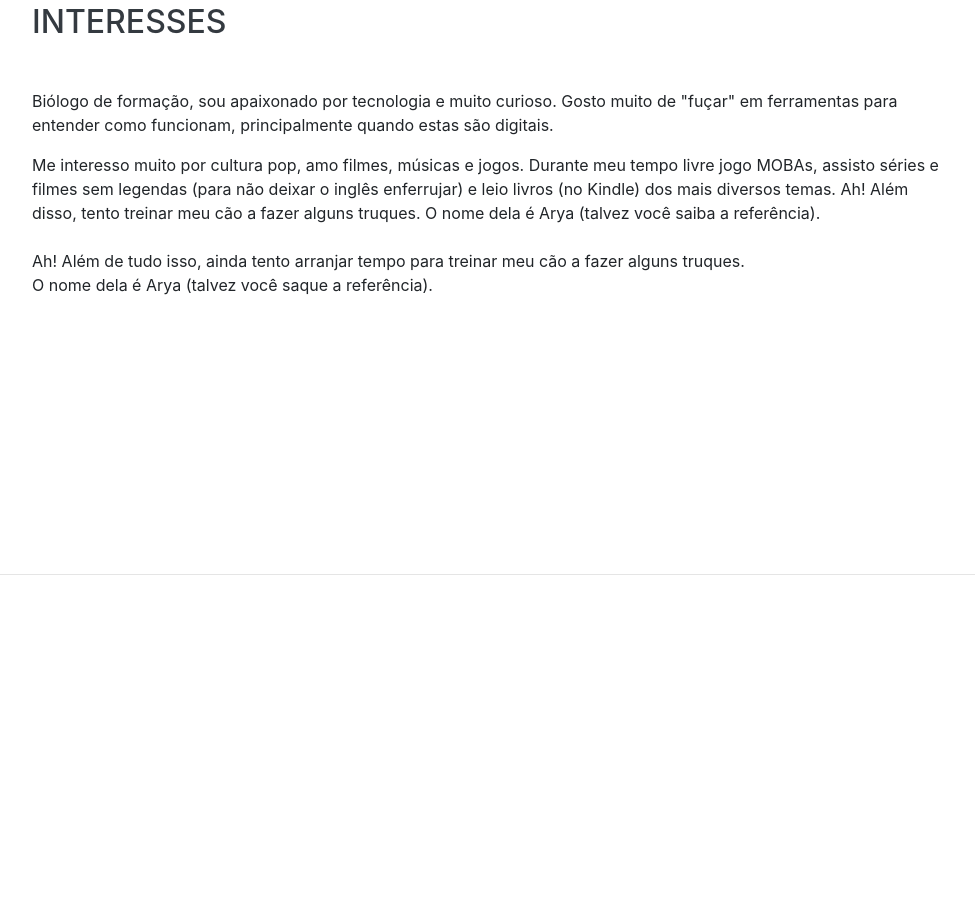
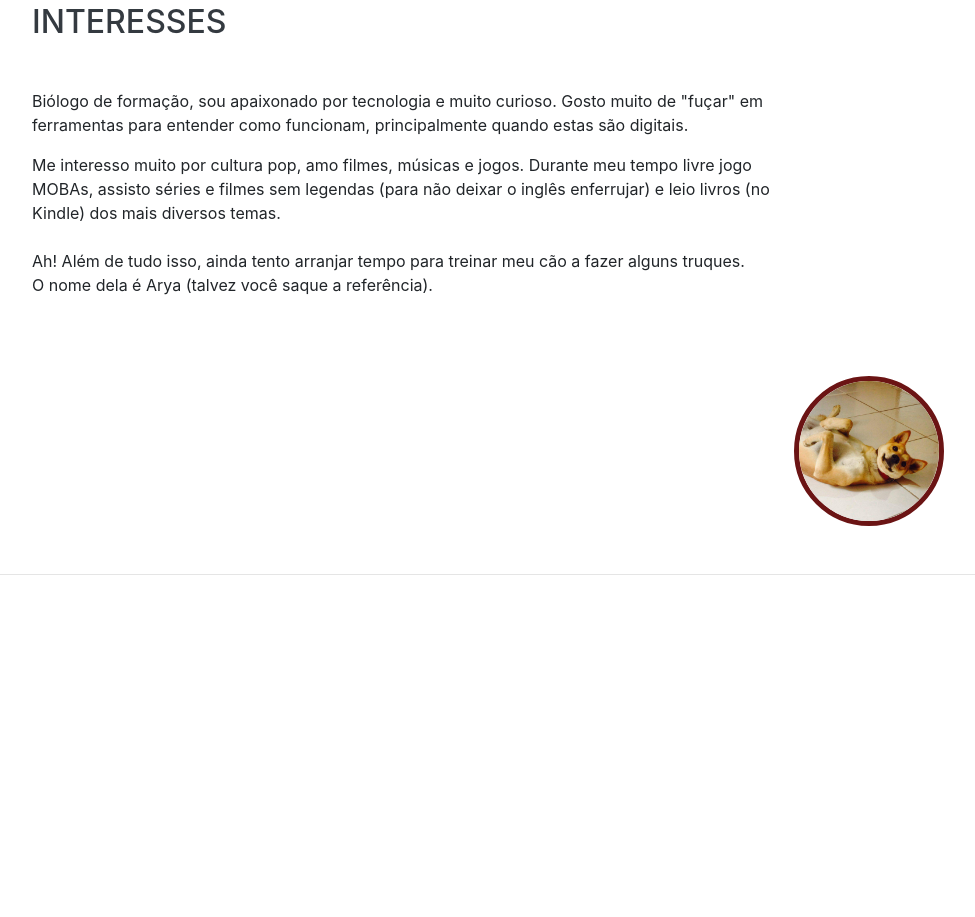
Before and after one commit to joaobrosin/joaobrosin.github.io, a website with bundled scripts: page index.html in a window 1280 px wide. Shown: the part 3430-4347 px from the top of the page, without its empty margins (288-1263 px from the left). Built offline with nearby package versions, Linux system fonts and the light colour scheme; a web font is replaced by a local one.

Commit message:
colocando imagem do meu cão

```diff
--- a/index.html
+++ b/index.html
@@ -245,11 +245,11 @@
       <div class="w-100">
         <h2 class="mb-5">Interesses</h2>
         <p>Biólogo de formação, sou apaixonado por tecnologia e muito curioso. Gosto muito de "fuçar" em ferramentas para entender como funcionam, principalmente quando estas são digitais.</p>
-        <p class="mb-0">Me interesso muito por cultura pop, amo filmes, músicas e jogos. Durante meu tempo livre jogo MOBAs, assisto séries e filmes sem legendas (para não deixar o inglês enferrujar) e leio livros (no Kindle) dos mais diversos temas. Ah! Além disso, tento treinar meu cão a fazer alguns truques. O nome dela é Arya (talvez você saiba a referência).</p>
+        <p class="mb-0">Me interesso muito por cultura pop, amo filmes, músicas e jogos. Durante meu tempo livre jogo MOBAs, assisto séries e filmes sem legendas (para não deixar o inglês enferrujar) e leio livros (no Kindle) dos mais diversos temas.</p>
       </br>
         <p class="mb-5">Ah! Além de tudo isso, ainda tento arranjar tempo para treinar meu cão a fazer alguns truques.</br> O nome dela é Arya (talvez você saque a referência).</p>
       </div>
-
+      <img class="foto-arya" src="/img/arya.jpeg" alt="Foto do meu cão">
     </section>
 
 
```
